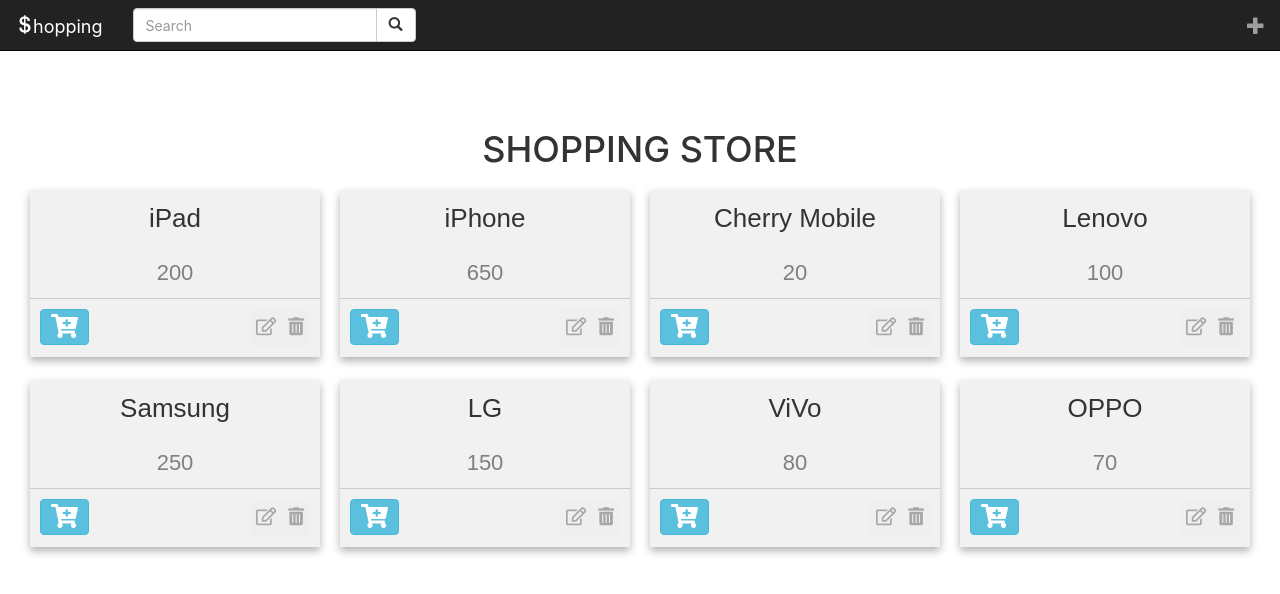
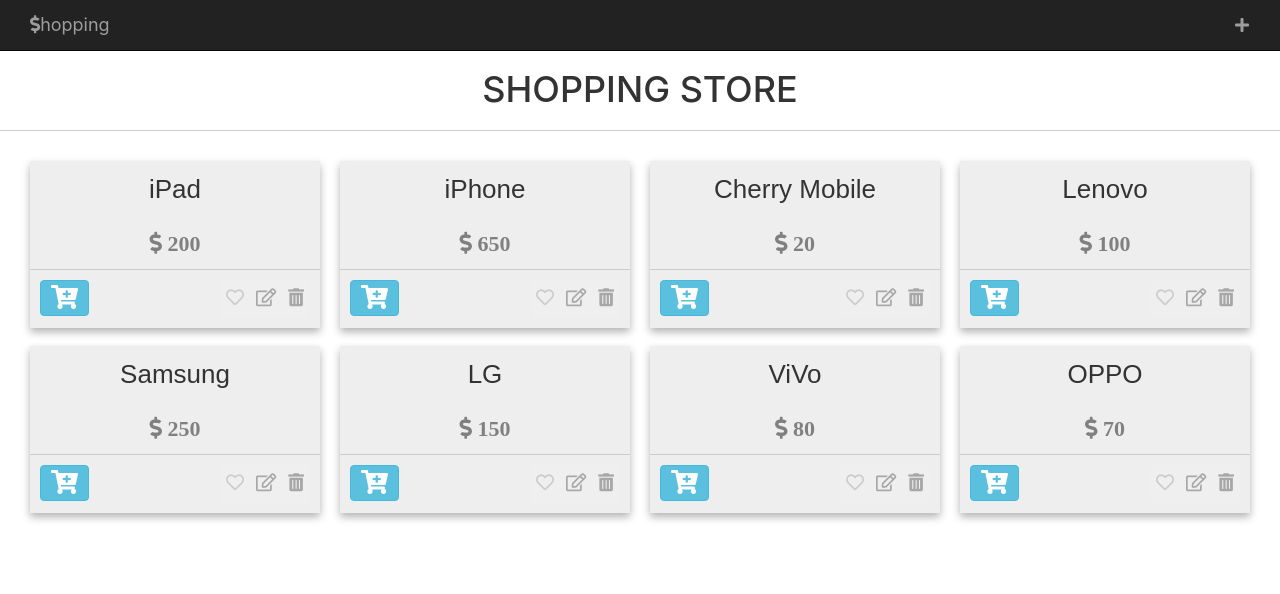
Before and after one commit to boostrcoders/react-bs, a React (Create React App) app: page / in a window 1280 px wide. Shown: the top 594 px of the page. Built offline with nearby package versions, Linux system fonts and the light colour scheme.

Commit message:
11-28-2018 Update

```diff
--- a/src/App.css
+++ b/src/App.css
@@ -7,12 +7,24 @@
   padding: 0;
 }
 h1 {
+  text-align: center;
+  margin: 20px auto;
+  border-bottom: 1px solid #cccccc;
+  color: #333333;
+  padding: 20px;
+}
+h3 {
   margin: 10px 5px;
-}
-#total-price {
-  float: right;
+  text-align: right;
 }
 .products-container {
   text-align: center;
   padding: 0 20px;
 }
+.cart-below-note {
+  width: 100%;
+  background-color: rgba(0, 0, 0, 0.5);
+  margin: 20px auto;
+  padding: 10px;
+  color: #ffffff;
+}
--- a/src/App.js
+++ b/src/App.js
@@ -8,14 +8,19 @@
 if ("products" in localStorage) {
 } else {
   const products = [
-    { name: "iPad", price: 200, cart: [false, 0] },
-    { name: "iPhone", price: 650, cart: [false, 0] },
-    { name: "Cherry Mobile", price: "20", cart: [false, 0] },
-    { name: "Lenovo", price: "100", cart: [false, 0] },
-    { name: "Samsung", price: "250", cart: [false, 0] },
-    { name: "LG", price: "150", cart: [false, 0] },
-    { name: "ViVo", price: "80", cart: [false, 0] },
-    { name: "OPPO", price: "70", cart: [false, 0] }
+    { name: "iPad", price: 200, cart: [false, 0], favorite: [false, 0] },
+    { name: "iPhone", price: 650, cart: [false, 0], favorite: [false, 0] },
+    {
+      name: "Cherry Mobile",
+      price: "20",
+      cart: [false, 0],
+      favorite: [false, 0]
+    },
+    { name: "Lenovo", price: "100", cart: [false, 0], favorite: [false, 0] },
+    { name: "Samsung", price: "250", cart: [false, 0], favorite: [false, 0] },
+    { name: "LG", price: "150", cart: [false, 0], favorite: [false, 0] },
+    { name: "ViVo", price: "80", cart: [false, 0], favorite: [false, 0] },
+    { name: "OPPO", price: "70", cart: [false, 0], favorite: [false, 0] }
   ];
   localStorage.setItem("products", JSON.stringify(products));
 }
@@ -25,15 +30,19 @@
     products: JSON.parse(localStorage.getItem("products")),
     cartItems: 0,
     cartTotalPrice: 0,
+    favItems: 0,
+    favTotalPrice: 0,
     isEdit: [true, 1],
     isAdd: false,
-    isLoadCart: false
+    isLoadCart: false,
+    isLoadFav: false
   };
 
   componentWillMount() {
     const products = this.getProducts();
     this.setState({ products });
     this.checkStatusCartNotif();
+    this.checkFavStat();
   }
 
   getProducts() {
@@ -99,14 +108,14 @@
       }
       return products;
     });
-    console.log(this.state.cartTotalPrice);
   }
 
   //LOAD CART
   loadCart() {
     this.setState({
-      isLoadCart: !this.state.isLoadCart,
-      isAdd: false
+      isLoadCart: true,
+      isAdd: false,
+      isLoadFav: false
     });
   }
 
@@ -149,7 +158,6 @@
       isLoadCart: this.state.cartItems === 1 ? false : true
     });
     localStorage.setItem("products", JSON.stringify(products));
-    console.log(this.state.cartTotalPrice, temp_price);
   }
 
   //UPDATE CART QUANTITY ADD
@@ -188,39 +196,76 @@
     });
     localStorage.setItem("products", JSON.stringify(products));
   }
+  //LOAD Favorites
+  loadFav() {
+    this.setState({
+      isLoadFav: true,
+      isAdd: false,
+      isLoadCart: false
+    });
+    console.log(this.state.isLoadFav);
+  }
+  //STATUS FAVORITES
+  checkFavStat() {
+    let products = this.getProducts();
+    let count = 0;
+
+    products = products.map(product => {
+      if (product.favorite[0] === true) {
+        this.setState({
+          favItems: (count += 1)
+        });
+      }
+      return products;
+    });
+  }
+
+  // ADD ITEM TO FAVORITE LIST
+  addFavList(id) {
+    let products = this.getProducts();
+    let count = 0;
+    products = products.map((product, key) => {
+      if (key === id) {
+        product.favorite[0] = !product.favorite[0];
+        product.favorite[1] = product.favorite[0] ? 1 : 0;
+      }
+
+      if (product.favorite[0] === true) {
+        count += 1;
+      }
+
+      return product;
+    });
+    this.setState({
+      products,
+      favItems: count
+    });
+    localStorage.setItem("products", JSON.stringify(products));
+    console.log(this.state.favItems);
+  }
 
   render() {
-    let titleHeader = !this.state.isLoadCart ? "SHOPPING STORE" : "YOUR CART";
+    let titleHeader =
+      !this.state.isLoadCart && !this.state.isLoadFav
+        ? "SHOPPING STORE"
+        : !this.state.isLoadCart && this.state.isLoadFav
+        ? "Favorites"
+        : "YOUR CART";
     return (
       <div>
         <HeaderNav
           showAddForm={this.showAddForm.bind(this)}
           cartNotif={this.state.cartItems}
+          favItems={this.state.favItems}
+          isLoadCart={this.state.isLoadCart}
           loadCart={this.loadCart.bind(this)}
+          loadFav={this.loadFav.bind(this)}
         />
         <AddProduct
           onAdd={this.addProduct.bind(this)}
           isAdd={this.state.isAdd}
         />
-        <h1
-          style={
-            !this.state.isLoadCart
-              ? { textAlign: "center" }
-              : { textAlign: "left" }
-          }
-        >
-          {titleHeader}
-          <span
-            id="total-price"
-            style={
-              !this.state.isLoadCart
-                ? { display: "none" }
-                : { textAlign: "block" }
-            }
-          >
-            <i className="fas fa-dollar-sign"> {this.state.cartTotalPrice}</i>
-          </span>
-        </h1>
+        <h1>{titleHeader}</h1>
 
         <div className="products-container">
           {this.state.products.map((product, key) => {
@@ -228,11 +273,13 @@
               <ProductItem
                 isEdit={this.state.isEdit}
                 isLoadCart={this.state.isLoadCart}
+                isLoadFav={this.state.isLoadFav}
                 key={key}
                 id={key}
                 name={product.name}
                 price={product.price}
                 cart={product.cart}
+                fav={product.favorite}
                 onEdit={() => this.editProduct(product.name)}
                 onDelete={() => this.deleteProduct(key)}
                 editSubmit={this.onEditSubmit.bind(this)}
@@ -252,9 +299,26 @@
                   (this.subCartQuantity.bind(this),
                   () => this.subCartQuantity(key))
                 }
+                addFav={
+                  (this.subCartQuantity.bind(this), () => this.addFavList(key))
+                }
               />
             );
           })}
+          <h3
+            className="cart-below-note"
+            style={
+              !this.state.isLoadCart
+                ? { display: "none" }
+                : { display: "block" }
+            }
+          >
+            Total Price:
+            <span id="total-price">
+              &nbsp;
+              <i className="fas fa-dollar-sign"> {this.state.cartTotalPrice}</i>
+            </span>
+          </h3>
         </div>
       </div>
     );
--- a/src/components/AddProduct/AddProduct.css
+++ b/src/components/AddProduct/AddProduct.css
@@ -1,8 +1,7 @@
 .products-add-form {
-  margin-bottom: 30px;
-  padding: 20px;
+  padding: 20px 20px 20px 20px;
   text-align: center;
-  /* background-color: rgba(33, 33, 33, 0.6); */
+  background-color: rgba(33, 33, 33, 0.6);
 }
 
 .add-form {
--- a/src/components/HeaderNav/HeaderNav.css
+++ b/src/components/HeaderNav/HeaderNav.css
@@ -1,5 +1,12 @@
 .header-navbar {
-  margin-bottom: 130px;
+  margin-bottom: 50px;
+}
+.navbar-header {
+}
+.navbar-menu-icons {
+  float: right;
+
+  padding: 0;
 }
 .header-navbar-btn {
   border: none;
@@ -7,17 +14,24 @@
   color: #9d9d9d;
   float: right;
   height: 50px;
-  padding: 15px 15px;
-  font-size: 18px;
-  line-height: 20px;
+  font-size: 16px;
+  line-height: 50px;
+  width: 30px;
+  margin: 0;
+  padding: 0;
 }
 .cart-notif {
-  position: absolute;
-  top: 5px;
-  right: 52px;
-  font-size: 11px;
+  position: fixed;
+  display: block;
+  margin-top: 28px;
+  margin-left: -6px;
+  font-size: 8px;
+  width: 16px;
+  padding: 3px 0px;
+  border: 1px solid #ffffff;
 }
 .header-navbar-btn:hover,
 .header-navbar-btn:focus {
   color: #ffffff;
+  cursor: pointer;
 }
--- a/src/components/HeaderNav/HeaderNav.js
+++ b/src/components/HeaderNav/HeaderNav.js
@@ -7,22 +7,35 @@
       <div className="header-navbar">
         <nav className="navbar navbar-inverse navbar-fixed-top">
           <div className="container-fluid">
-            <div className="navbar-header">
+            <div className="navbar-header col-xs-6">
               <a className="navbar-brand" href="/">
-                <span className="glyphicon glyphicon-usd" />
+                <i className="fas fa-dollar-sign" />
                 hopping
               </a>
             </div>
-
-            <button
-              className="header-navbar-btn navbar-right"
+            <div className="navbar-menu-icons col-xs-6">
+              <span
+                className="header-navbar-btn"
                 onClick={this.props.showAddForm}
                 title="Add New Item"
               >
-              <span className="glyphicon glyphicon-plus" />
-            </button>
-            <button
-              className="header-navbar-btn navbar-right"
+                <i className="fas fa-plus" />
+              </span>
+              <span
+                className="header-navbar-btn"
+                onClick={this.props.loadFav}
+                title="Add New Item"
+                style={
+                  this.props.favItems === 0
+                    ? { display: "none" }
+                    : { display: "block" }
+                }
+              >
+                <i className="fas fa-heart" />
+              </span>
+
+              <span
+                className="header-navbar-btn"
                 onClick={this.props.loadCart}
                 title="Your Cart"
                 style={
@@ -34,17 +47,19 @@
                 <span
                   className="badge cart-notif"
                   style={
-                  this.props.cartNotif === 0
+                    this.props.cartNotif !== 0 && this.props.isLoadCart
+                      ? { display: "none" }
+                      : this.props.cartNotif === 0
                       ? { display: "none" }
                       : { display: "block" }
                   }
                 >
                   {this.props.cartNotif}
                 </span>
-              <span className="glyphicon glyphicon-shopping-cart" />
-            </button>
+                <i className="fas fa-shopping-cart" />
+              </span>
 
-            <form className="navbar-form navbar-left" action="/action_page.php">
+              {/* <form className="navbar-form navbar-left" action="/action_page.php">
               <div className="input-group">
                 <input
                   type="text"
@@ -54,11 +69,12 @@
                 />
                 <div className="input-group-btn">
                   <button className="btn btn-default" type="submit">
-                    <i className="glyphicon glyphicon-search" />
+                    <i class="fas fa-search" />
                   </button>
                 </div>
               </div>
-            </form>
+            </form> */}
+            </div>
           </div>
         </nav>
       </div>
--- a/src/components/ProductItem/ProductItem.css
+++ b/src/components/ProductItem/ProductItem.css
@@ -5,7 +5,7 @@
   text-align: center;
   font-family: arial;
   box-sizing: border-box;
-  height: 190px;
+  height: 185px;
   transition: all 0.3s ease;
 }
 .item-card:hover {
@@ -13,11 +13,10 @@
 }
 .item-card-edit {
   padding: 10px 0px 0px 0px;
-  background-color: #f1f1f1;
 }
 .item-card-inner,
 .item-card-edit {
-  background-color: #f1f1f1;
+  background-color: #eee;
   box-shadow: 0px 4px 8px 0px rgba(0, 0, 0, 0.3);
 }
 .item-name {
@@ -25,7 +24,7 @@
   padding: 10px;
 }
 .price {
-  color: grey;
+  color: rgb(128, 128, 128);
   font-size: 22px;
   padding: 10px;
 }
@@ -53,12 +52,15 @@
 }
 
 .btn-edit-cart,
-.btn-delete-cart {
+.btn-delete-cart,
+.btn-favorite-cart {
   padding: 5px;
   font-size: 18px;
   color: rgba(0, 0, 0, 0.3);
 }
-
+.btn-favorite-cart:hover {
+  color: rgb(47, 184, 6);
+}
 .btn-edit-cart:hover {
   color: rgb(2, 140, 231);
 }
@@ -70,9 +72,10 @@
 }
 .cart-item {
   background-color: #ffffff;
-  border: 2px solid #5bc0de;
-  margin-bottom: 2px;
+  border: 1px solid #5bc0de;
+  margin: 2px 5px;
 }
+
 .cart-item-name {
   background-color: #5bc0de;
   color: #ffffff;
@@ -88,3 +91,11 @@
   border: none;
   background-color: rgba(0, 0, 0, 0);
 }
+.cart-item-price {
+  color: rgb(128, 128, 128);
+}
+.cart-item-quantity {
+  background-color: #ffffff;
+  border: 1px solid #5bc0de;
+  color: #5bc0de;
+}
--- a/src/components/ProductItem/ProductItem.js
+++ b/src/components/ProductItem/ProductItem.js
@@ -54,15 +54,18 @@
             </div>
           </div>
         ) : // LOAD SHOPPING STORE NORMAL MODE
-        !this.props.isLoadCart && !this.props.cart[0] ? (
+        !this.props.isLoadCart &&
+          !this.props.isLoadFav &&
+          !this.props.cart[0] ? (
           <div className="item-card col-lg-3 col-md-4 col-sm-6 col-xs-12">
             <div className="text-center item-card-inner" key={this.props.name}>
               <div className="item-name">
                 <span>{this.props.name}</span>
               </div>
-
               <div className="price">
-                <span>{this.props.price}</span>
+                <span>
+                  <i className="fas fa-dollar-sign"> {this.props.price}</i>
+                </span>
               </div>
               <div className="text-right item-btn">
                 <button
@@ -71,6 +74,20 @@
                   className="btn btn-info btn-add-cart"
                 >
                   <i className="fa fa-cart-plus" />
+                </button>
+                <button
+                  title="Favorites"
+                  className="btn text-primary btn-favorite-cart"
+                  onClick={this.props.addFav}
+                >
+                  <i
+                    className={
+                      this.props.fav[0] ? "fas fa-heart" : "far fa-heart"
+                    }
+                    style={{
+                      color: this.props.fav[0] ? "#ff6666" : "#cccccc"
+                    }}
+                  />
                 </button>
                 <button
                   title="Edit"
@@ -90,7 +107,7 @@
             </div>
           </div>
         ) : //LOAD YOUR CART
-        this.props.isLoadCart && this.props.cart[0] ? (
+        this.props.isLoadCart && !this.props.isLoadFav && this.props.cart[0] ? (
           <div className="row cart-item">
             <div className="col-sm-4 col-xs-12 text-center cart-item-name">
               {this.props.name}
@@ -107,7 +124,9 @@
               >
                 <i className="fa fa-minus" />
               </button>
-              <span className="label label-default">{this.props.cart[1]}</span>
+              <span className="label label-info cart-item-quantity">
+                {this.props.cart[1]}
+              </span>
               <button
                 className="btn btn-sm btn-edit-cart"
                 id="plus-btn"
@@ -117,7 +136,7 @@
               </button>
             </div>
             <div className="col-sm-3 col-xs-5 text-left cart-item-details">
-              <span className="text-default">
+              <span className="text-default cart-item-price">
                 <i className="fas fa-dollar-sign">
                   {" "}
                   {this.props.price * this.props.cart[1]}
@@ -134,6 +153,57 @@
               </button>
             </div>
           </div>
+        ) : //LOAD FAVORITES
+        !this.props.isLoadCart && this.props.isLoadFav && this.props.fav[0] ? (
+          <div className="item-card col-lg-3 col-md-4 col-sm-6 col-xs-12">
+            <div className="text-center item-card-inner" key={this.props.name}>
+              <div className="item-name">
+                <span>{this.props.name}</span>
+              </div>
+              <div className="price">
+                <span>
+                  <i className="fas fa-dollar-sign"> {this.props.price}</i>
+                </span>
+              </div>
+              <div className="text-right item-btn">
+                <button
+                  onClick={this.props.addCart}
+                  title="Add to Cart"
+                  className="btn btn-info btn-add-cart"
+                >
+                  <i className="fa fa-cart-plus" />
+                </button>
+                <button
+                  title="Favorites"
+                  className="btn text-primary btn-favorite-cart"
+                  onClick={this.props.addFav}
+                >
+                  <i
+                    className={
+                      this.props.fav[0] ? "fas fa-heart" : "far fa-heart"
+                    }
+                    style={{
+                      color: this.props.fav[0] ? "#ff6666" : "#cccccc"
+                    }}
+                  />
+                </button>
+                <button
+                  title="Edit"
+                  className="btn text-primary btn-edit-cart"
+                  onClick={this.props.onEdit}
+                >
+                  <i className="far fa-edit" />
+                </button>
+                <button
+                  title="Delete"
+                  className="btn text-danger btn-delete-cart"
+                  onClick={this.props.onDelete}
+                >
+                  <i className="fas fa-trash-alt" />
+                </button>
+              </div>
+            </div>
+          </div>
         ) : null}
       </React.Fragment>
     );
```
Lines whose indentation alone changed are shown as unchanged.
